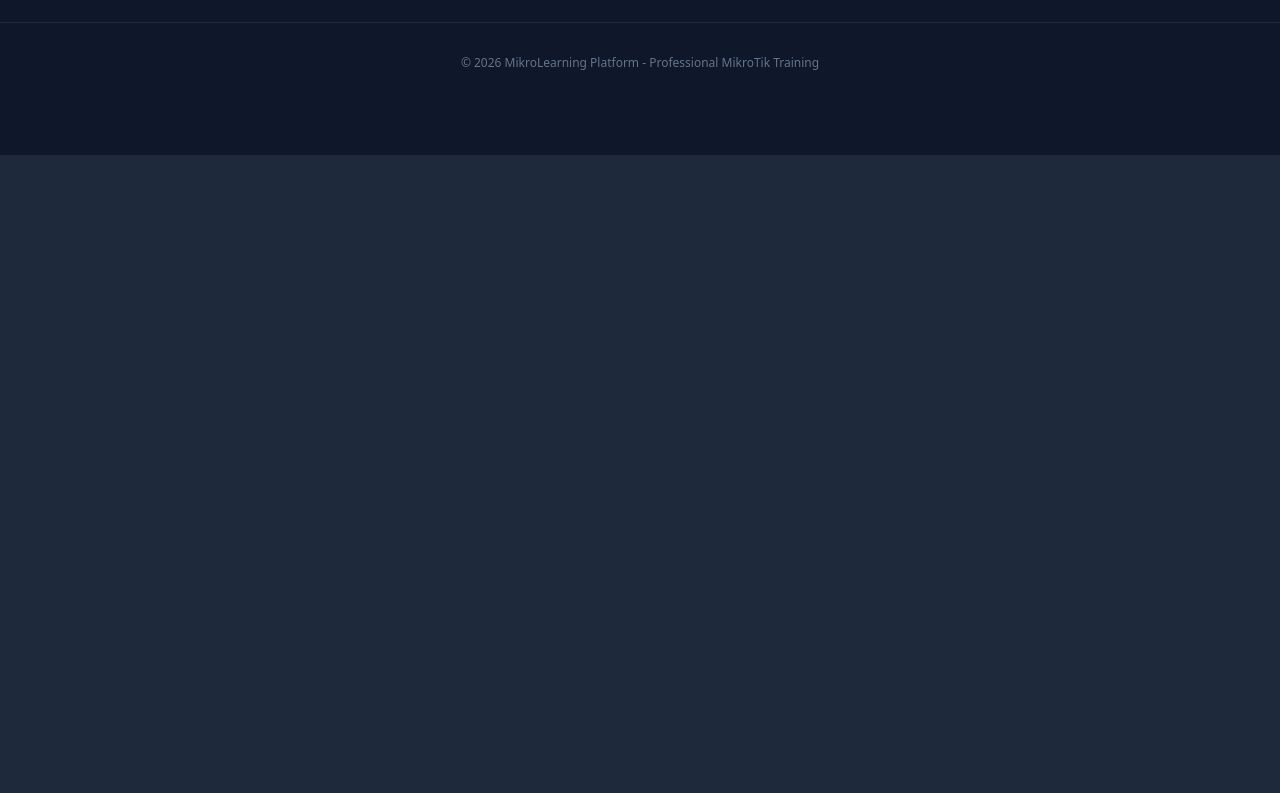
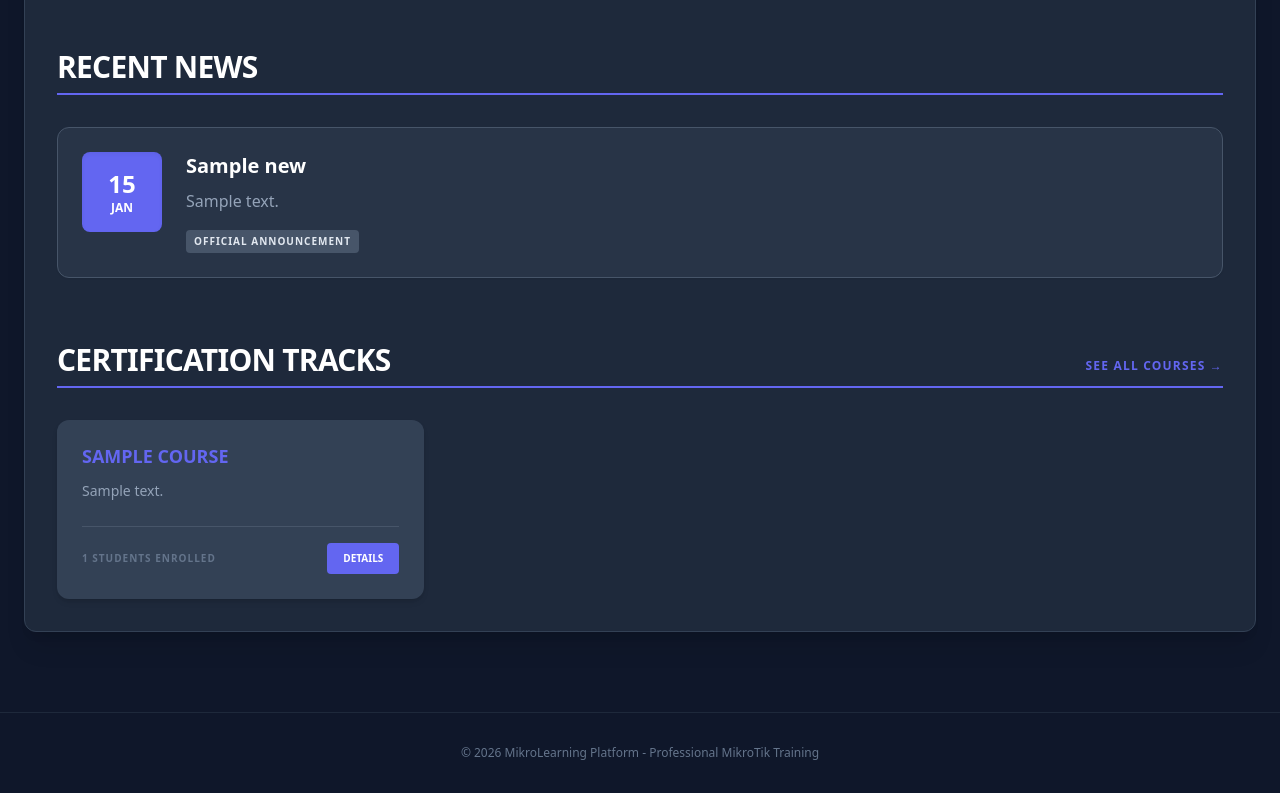
Before and after one commit to RoJackal/MikroLearning, a Django app: page / in a window 1280 px wide. Shown: the part 645-1438 px from the top of the page. Before the commit the page ends 800 px from the top, so only its background shows below. Run offline with Django 5.2, Linux system fonts and the light colour scheme; tables that the repository leaves empty hold one stand-in row (values such as "Sample post"); one stand-in notice (Sample message) is shown; some libraries are stand-ins or nearby versions.

```diff
--- a/MikroLearning/urls.py
+++ b/MikroLearning/urls.py
@@ -1,7 +1,11 @@
 from django.contrib import admin
 from django.urls import include, path
+
+from courses.views import CourseListView, home_index
 urlpatterns = [
 	path('admin/', admin.site.urls),
-	path('', include('courses.urls')),
+	path('', home_index, name='home'),
+	path('courses/', CourseListView.as_view(), name='course_list'),
 	path('accounts/', include('django.contrib.auth.urls')),
+	path('portal/', include('courses.urls')),
 	]
--- a/courses/urls.py
+++ b/courses/urls.py
@@ -1,12 +1,22 @@
 from django.urls import path
 
-from .views import (CourseCreateView, CourseDeleteView, CourseDetailView, CourseListView, CourseUpdateView, EnrollmentCreateView, RegisterView)
+from . import views
+from .views import (CourseCreateView, CourseDeleteView, CourseDetailView, CourseListView, CourseUpdateView, MyCoursesListView, RegisterView)
 urlpatterns = [
+	# Afisarea tuturor certificarilor disponibile
 	path('', CourseListView.as_view(), name='course_list'),
+	# Vizualizarea detaliilor complete pentru o certificare
 	path('course/<int:pk>/', CourseDetailView.as_view(), name='course_detail'),
+	# Formular pentru adaugarea unei noi certificari
 	path('course/add/', CourseCreateView.as_view(), name='course_add'),
+	# Modificarea datelor unei certificari existente pe baza PK
 	path('course/<int:pk>/edit/', CourseUpdateView.as_view(), name='course_edit'),
+	# Eliminarea definitiva a unei certificari din baza de date
 	path('course/<int:pk>/delete/', CourseDeleteView.as_view(), name='course_delete'),
-	path('course/<int:course_pk>/enroll/', EnrollmentCreateView.as_view(), name='course_enroll'),
+	# Procesarea inscrierii unui student la o certificare
+	path('course/<int:pk>/enroll/', views.enroll_in_course, name='course_enroll'),
+	# Listarea certificarilor la care utilizatorul curent este inscris
+	path('my-courses/', MyCoursesListView.as_view(), name='my_courses'),
+	# Formular de creare cont nou pentru studenti
 	path('register/', RegisterView.as_view(), name='register'),
 	]
--- a/courses/views.py
+++ b/courses/views.py
@@ -1,9 +1,10 @@
 from django.contrib import messages
+from django.contrib.auth.decorators import login_required
 from django.contrib.auth.forms import UserCreationForm
 from django.contrib.auth.mixins import LoginRequiredMixin, UserPassesTestMixin
 from django.core.mail import send_mail
 from django.db.models import Count, Q
-from django.shortcuts import get_object_or_404, redirect
+from django.shortcuts import get_object_or_404, redirect, render
 from django.urls import reverse_lazy
 from django.views.generic import CreateView, DeleteView, DetailView, ListView, UpdateView
 
@@ -15,7 +16,7 @@ class CourseListView(ListView):
 	context_object_name = 'courses'
 	paginate_by = 9
 	def get_queryset( self ):
-		# Changed order_by from '-created_at' to 'id'
+		# Ordonare dupa ID si numarare inscrieri
 		qs = Course.objects.annotate(enrollment_count=Count('enrollment')).order_by('id')
 		query = self.request.GET.get('q', '').strip()
 		if query:
@@ -35,6 +36,7 @@ class CourseDetailView(DetailView):
 		course = self.get_object()
 		context['enrollment_count'] = Enrollment.objects.filter(course=course).count()
 		if self.request.user.is_authenticated:
+			# FIX: Folosim student in loc de user conform modelului tau
 			context['is_enrolled'] = Enrollment.objects.filter(student=self.request.user, course=course).exists()
 			context['is_instructor'] = (course.instructor == self.request.user)
 		else:
@@ -57,7 +59,6 @@ class CourseUpdateView(LoginRequiredMixin, UserPassesTestMixin, UpdateView):
 	success_url = reverse_lazy('course_list')
 	def test_func( self ):
 		course = self.get_object()
-		# Allow access if user is the instructor OR an admin [cite: 2026-01-07]
 		return self.request.user == course.instructor or self.request.user.is_superuser
 class CourseDeleteView(LoginRequiredMixin, UserPassesTestMixin, DeleteView):
 	model = Course
@@ -65,7 +66,6 @@ class CourseDeleteView(LoginRequiredMixin, UserPassesTestMixin, DeleteView):
 	success_url = reverse_lazy('course_list')
 	def test_func( self ):
 		course = self.get_object()
-		# Allow access if user is the instructor OR an admin [cite: 2026-01-07]
 		return self.request.user == course.instructor or self.request.user.is_superuser
 class EnrollmentCreateView(LoginRequiredMixin, CreateView):
 	model = Enrollment
@@ -73,6 +73,7 @@ class EnrollmentCreateView(LoginRequiredMixin, CreateView):
 	success_url = reverse_lazy('course_list')
 	def dispatch( self, request, *args, **kwargs ):
 		self.course = get_object_or_404(Course, pk=kwargs['course_pk'])
+		# FIX: Folosim student in loc de user
 		if Enrollment.objects.filter(student=request.user, course=self.course).exists():
 			messages.warning(request, 'You are already enrolled in this course.')
 			return redirect('course_detail', pk=self.course.pk)
@@ -91,3 +92,24 @@ class RegisterView(CreateView):
 	def form_valid( self, form ):
 		messages.success(self.request, 'Account created! Please login.')
 		return super().form_valid(form)
+def home_index( request ):
+	news_list = News.objects.all().order_by('-created_at')[:5]
+	popular_courses = Course.objects.all().order_by('id')[:5]
+	return render(request, 'home/index.html', { 'news_list': news_list, 'popular_courses': popular_courses })
+class MyCoursesListView(LoginRequiredMixin, ListView):
+	model = Enrollment
+	template_name = 'courses/my_courses.html'
+	context_object_name = 'enrollments'
+	def get_queryset( self ):
+		# FIX: Folosim student in loc de user
+		return Enrollment.objects.filter(student=self.request.user).select_related('course').order_by('course__id')
+@login_required
+def enroll_in_course( request, pk ):
+	course = get_object_or_404(Course, pk=pk)
+	# FIX: Folosim student in loc de user
+	enrollment, created = Enrollment.objects.get_or_create(student=request.user, course=course)
+	if created:
+		messages.success(request, f'You have successfully enrolled in {course.title}!')
+	else:
+		messages.info(request, f'You are already enrolled in {course.title}.')
+	return redirect('course_detail', pk=pk)
--- a/templates/base.html
+++ b/templates/base.html
@@ -22,12 +22,15 @@
 <nav class="bg-slate-800 p-4 text-white shadow-lg border-b border-primary-500">
     <div class="container mx-auto flex flex-wrap justify-between items-center">
         <div class="flex items-center space-x-6">
-            <a href="{% url 'course_list' %}" class="text-2xl font-bold tracking-tight hover:text-primary-500 transition">MikroLearning</a>
+            <a href="{% url 'home' %}" class="text-2xl font-bold tracking-tight hover:text-primary-500 transition">MikroLearning</a>
             <div class="hidden lg:flex items-center space-x-6">
                 <a href="{% url 'course_list' %}" class="hover:text-primary-500 transition font-medium">All Courses</a>
+                {% if user.is_authenticated %}
+                <a href="{% url 'my_courses' %}" class="text-primary-500 hover:text-primary-400 transition font-black uppercase text-xs tracking-widest border-l border-slate-600 pl-6">My Courses</a>
+                {% endif %}
                 <div class="relative group">
                     <button class="flex items-center hover:text-primary-500 transition font-medium focus:outline-none uppercase text-xs tracking-widest">
-                        Our Certifications
+                        Our courses
                         <svg class="w-4 h-4 ml-1" fill="none" stroke="currentColor" viewBox="0 0 24 24">
                             <path stroke-linecap="round" stroke-linejoin="round" stroke-width="2" d="M19 9l-7 7-7-7"></path>
                         </svg>
@@ -37,27 +40,15 @@
                         <a href="{% url 'course_detail' course.pk %}" class="block px-4 py-3 text-sm hover:bg-primary-500 hover:text-white transition border-b border-slate-600 last:border-0 first:rounded-t-lg last:rounded-b-lg">
                             {{ course.title }}
                         </a>
-                        {% empty %}
-                        <span class="block px-4 py-3 text-sm text-slate-400 italic">No courses available</span>
                         {% endfor %}
                     </div>
                 </div>
-                {% if user.is_authenticated %}
-                <a href="{% url 'course_add' %}" class="hover:text-primary-500 transition font-medium">Add Course</a>
+                {% if user.is_superuser %}
+                <a href="/admin/auth/user/" class="text-yellow-500 hover:text-yellow-400 transition font-black uppercase text-xs tracking-widest">Users / Trainers</a>
                 {% endif %}
             </div>
         </div>
-        <div class="flex-1 max-w-md mx-8 hidden md:block">
-            <form action="{% url 'course_list' %}" method="get" class="relative">
-                <input type="text" name="q" value="{{ search_query|default:'' }}" placeholder="Search courses..." class="w-full bg-slate-700 text-sm border border-slate-600 rounded-lg py-2 px-4 focus:outline-none focus:ring-2 focus:ring-primary-500 transition">
-                <button type="submit" class="absolute right-3 top-2 text-slate-400 hover:text-white">
-                    <svg class="w-5 h-5" fill="none" stroke="currentColor" viewBox="0 0 24 24">
-                        <path stroke-linecap="round" stroke-linejoin="round" stroke-width="2" d="M21 21l-6-6m2-5a7 7 0 11-14 0 7 7 0 0114 0z"></path>
-                    </svg>
-                </button>
-            </form>
-        </div>
-        <div class="flex items-center space-x-3">
+        <div class="flex items-center space-x-4">
             {% if user.is_authenticated %}
             <span class="text-slate-300 text-sm hidden xl:block italic">Logged in as <strong class="text-white">{{ user.username }}</strong></span>
             <form action="{% url 'logout' %}" method="post" class="inline">
@@ -65,13 +56,27 @@
                 <button type="submit" class="bg-red-600 hover:bg-red-700 text-white text-xs font-black py-2 px-4 rounded uppercase transition">Logout</button>
             </form>
             {% else %}
-            <a href="{% url 'login' %}" class="text-sm font-bold hover:text-primary-500 transition">Login</a>
-            <a href="{% url 'register' %}" class="bg-primary-500 hover:bg-primary-600 text-white text-sm font-black py-2 px-4 rounded uppercase transition">Sign Up</a>
+            <div class="flex items-center space-x-4">
+                <a href="{% url 'login' %}" class="text-sm font-bold hover:text-primary-500 transition">Login</a>
+                <a href="{% url 'register' %}" class="bg-primary-500 hover:bg-primary-600 text-white text-sm font-black py-2 px-4 rounded uppercase transition">Sign Up</a>
+            </div>
             {% endif %}
         </div>
     </div>
 </nav>
 <main class="container mx-auto py-10 px-6">
+    {% if messages %}
+    <div class="mb-6 space-y-3">
+        {% for message in messages %}
+        <div class="p-4 rounded-xl font-black uppercase text-[10px] tracking-[0.2em] shadow-xl flex items-center {% if message.tags == 'success' %}bg-green-600 text-white border-l-8 border-green-400{% elif message.tags == 'error' %}bg-rose-600 text-white border-l-8 border-rose-400{% else %}bg-indigo-600 text-white border-l-8 border-indigo-400{% endif %}">
+            <svg class="w-5 h-5 mr-3" fill="none" stroke="currentColor" viewBox="0 0 24 24">
+                <path stroke-linecap="round" stroke-linejoin="round" stroke-width="2" d="M13 16h-1v-4h-1m1-4h.01M21 12a9 9 0 11-18 0 9 9 0 0118 0z"></path>
+            </svg>
+            {{ message }}
+        </div>
+        {% endfor %}
+    </div>
+    {% endif %}
     <div class="bg-white dark:bg-slate-800 rounded-xl shadow-xl p-8 border border-slate-200 dark:border-slate-700">
         {% block content %}{% endblock %}
     </div>
--- a/templates/home/index.html
+++ b/templates/home/index.html
@@ -1,32 +1,66 @@
 {% extends 'base.html' %}
+{% load static %}
 {% block content %}
 <div class="text-center py-12">
     <h1 class="text-5xl font-black text-primary-500 mb-4 uppercase tracking-tighter">Welcome to MikroLearning</h1>
-    <p class="text-xl text-slate-600 dark:text-slate-400 max-w-2xl mx-auto">Your professional platform for Python courses and MikroTik Network Associate certifications[cite: 3, 6].</p>
-    <div class="mt-10 flex justify-center space-x-4">
-        <a href="{% url 'course_list' %}" class="bg-primary-500 hover:bg-primary-900 text-white font-bold py-3 px-8 rounded-lg transition shadow-lg transform hover:scale-105">Browse Courses</a>
+    <p class="text-xl text-slate-600 dark:text-slate-400 max-w-2xl mx-auto mb-10">Your professional platform for Python courses and MikroTik Network Associate certifications.</p>
+    <div class="max-w-2xl mx-auto mb-12">
+        <form action="{% url 'course_list' %}" method="get" class="relative group">
+            <input type="text" name="q" value="{{ search_query|default:'' }}" placeholder="Search for MikroTik certifications (MTCNA, MTCRE...)" class="w-full bg-slate-100 dark:bg-slate-700 text-lg border-2 border-slate-200 dark:border-slate-600 rounded-2xl py-5 px-8 focus:outline-none focus:ring-4 focus:ring-primary-500/20 focus:border-primary-500 transition-all shadow-xl dark:text-white">
+            <button type="submit" class="absolute right-4 top-3 bg-primary-500 hover:bg-primary-600 text-white p-3 rounded-xl transition shadow-lg flex items-center">
+                <svg class="w-6 h-6 mr-2" fill="none" stroke="currentColor" viewBox="0 0 24 24">
+                    <path stroke-linecap="round" stroke-linejoin="round" stroke-width="2" d="M21 21l-6-6m2-5a7 7 0 11-14 0 7 7 0 0114 0z"></path>
+                </svg>
+                <span class="font-bold uppercase text-sm tracking-widest">Search</span>
+            </button>
+        </form>
+    </div>
+    <div class="flex justify-center space-x-4">
+        <a href="{% url 'course_list' %}" class="bg-slate-200 dark:bg-slate-700 hover:bg-slate-300 dark:hover:bg-slate-600 text-slate-900 dark:text-white font-black py-4 px-10 rounded-xl transition uppercase tracking-widest text-sm shadow-md">Browse All</a>
         {% if not user.is_authenticated %}
-        <a href="{% url 'login' %}" class="bg-slate-200 dark:bg-slate-700 hover:bg-slate-300 dark:hover:bg-slate-600 text-slate-900 dark:text-white font-bold py-3 px-8 rounded-lg transition">Login</a>
+        <a href="{% url 'register' %}" class="bg-primary-500 hover:bg-primary-600 text-white font-black py-4 px-10 rounded-xl transition uppercase tracking-widest text-sm shadow-md">Join Now</a>
         {% endif %}
     </div>
 </div>
+<section class="mt-12 mb-16">
+    <div class="flex justify-between items-center mb-8 border-b-2 border-primary-500 pb-2">
+        <h2 class="text-3xl font-black text-slate-900 dark:text-white uppercase tracking-tight">Recent News</h2>
+    </div>
+    <div class="space-y-6">
+        {% for news in news_list|slice:":3" %}
+        <div class="flex items-start space-x-6 bg-slate-50 dark:bg-slate-700/50 p-6 rounded-xl border border-slate-200 dark:border-slate-600 shadow-sm hover:border-primary-500 transition">
+            <div class="flex-shrink-0 w-20 h-20 bg-primary-500 text-white rounded-lg flex flex-col items-center justify-center font-black shadow-inner">
+                <span class="text-2xl">{{ news.created_at|date:"d" }}</span>
+                <span class="text-xs uppercase">{{ news.created_at|date:"M" }}</span>
+            </div>
+            <div class="flex-1">
+                <h3 class="text-xl font-bold text-slate-900 dark:text-white mb-2">{{ news.title }}</h3>
+                <div class="text-slate-600 dark:text-slate-400 leading-relaxed">{{ news.content|linebreaksbr|truncatewords:50 }}</div>
+                <div class="mt-4 flex items-center space-x-4">
+                    <span class="text-[10px] font-black uppercase tracking-widest bg-slate-200 dark:bg-slate-600 px-2 py-1 rounded text-slate-700 dark:text-slate-200">Official Announcement</span>
+                </div>
+            </div>
+        </div>
+        {% empty %}
+        <div class="text-center py-10 italic text-slate-500 bg-slate-50 dark:bg-slate-800 rounded-xl">No news available at this time.</div>
+        {% endfor %}
+    </div>
+</section>
 <section class="mt-16">
     <div class="flex justify-between items-end mb-8 border-b-2 border-primary-500 pb-2">
-        <h2 class="text-3xl font-bold text-slate-900 dark:text-white">Popular Courses</h2>
-        <a href="{% url 'course_list' %}" class="text-primary-500 hover:text-primary-900 font-bold text-sm uppercase">See all courses &rarr;</a>
+        <h2 class="text-3xl font-black text-slate-900 dark:text-white uppercase tracking-tight">Certification Tracks</h2>
+        <a href="{% url 'course_list' %}" class="text-primary-500 hover:text-primary-900 font-black text-xs uppercase tracking-widest mb-1">See all courses &rarr;</a>
     </div>
     <div class="grid grid-cols-1 md:grid-cols-3 gap-8">
         {% for course in popular_courses %}
         <div class="bg-slate-100 dark:bg-slate-700 rounded-xl p-6 shadow-md hover:shadow-2xl transition border border-transparent hover:border-primary-500 flex flex-col">
-            <h3 class="text-xl font-bold mb-3 text-primary-500">{{ course.title }} [cite: 6]</h3>
-            <p class="text-sm text-slate-600 dark:text-slate-400 mb-6 flex-grow">{{ course.description|truncatewords:20 }} [cite: 6]</p>
+            <h3 class="text-lg font-black mb-3 text-primary-500 uppercase leading-tight">{{ course.title }}</h3>
+            <div class="text-sm text-slate-600 dark:text-slate-400 mb-6 flex-grow leading-relaxed">{{ course.description|linebreaksbr|truncatewords:20 }}</div>
             <div class="flex justify-between items-center mt-auto pt-4 border-t border-slate-200 dark:border-slate-600">
-                <span class="text-xs font-bold text-slate-500 uppercase tracking-widest">{{ course.enrollment_set.count }} Students [cite: 3]</span>
-                <a href="{% url 'course_detail' course.pk %}" class="bg-primary-500 hover:bg-primary-900 text-white text-xs font-bold py-2 px-4 rounded transition">Details</a>
+                <span class="text-[10px] font-black text-slate-500 uppercase tracking-widest">{{ course.enrollment_set.count }} Students Enrolled</span>
+                <a href="{% url 'course_detail' course.pk %}" class="bg-primary-500 hover:bg-primary-900 text-white text-[10px] font-black py-2 px-4 rounded uppercase transition">Details</a>
             </div>
         </div>
-        {% empty %}
-        <div class="col-span-3 text-center py-10 bg-slate-100 dark:bg-slate-800 rounded-lg italic text-slate-500">No courses are currently available.</div>
         {% endfor %}
     </div>
 </section>
```
Also changed, not shown: MikroLearning/settings.py (+12 -6 lines), courses/management/commands/sync_users.py (added, +20 -0 lines), docker-compose.prod.yml (added, +30 -0 lines), requirements.txt (added, +34 -0 lines), templates/courses/course_detail.html (+7 -7 lines), templates/courses/my_courses.html (added, +30 -0 lines), wsgi.py (deleted, +0 -16 lines), 3 other files.
